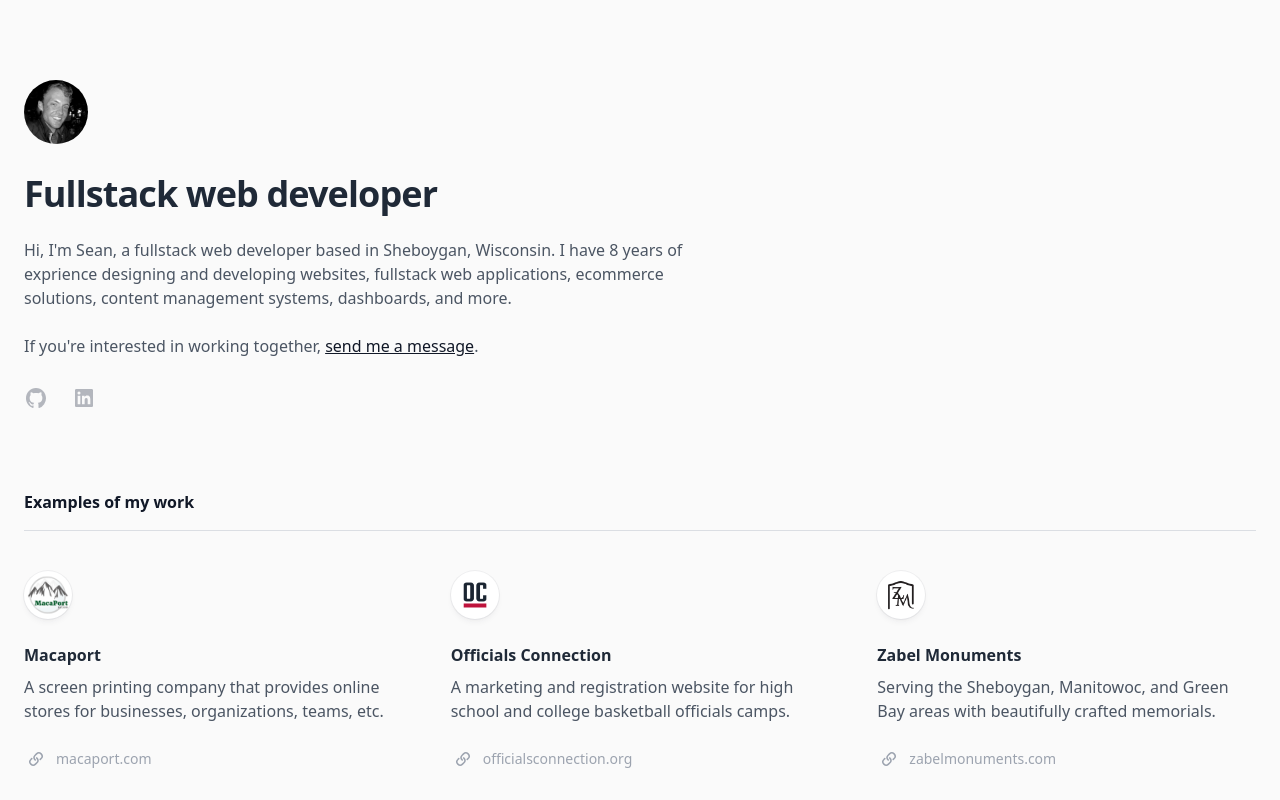
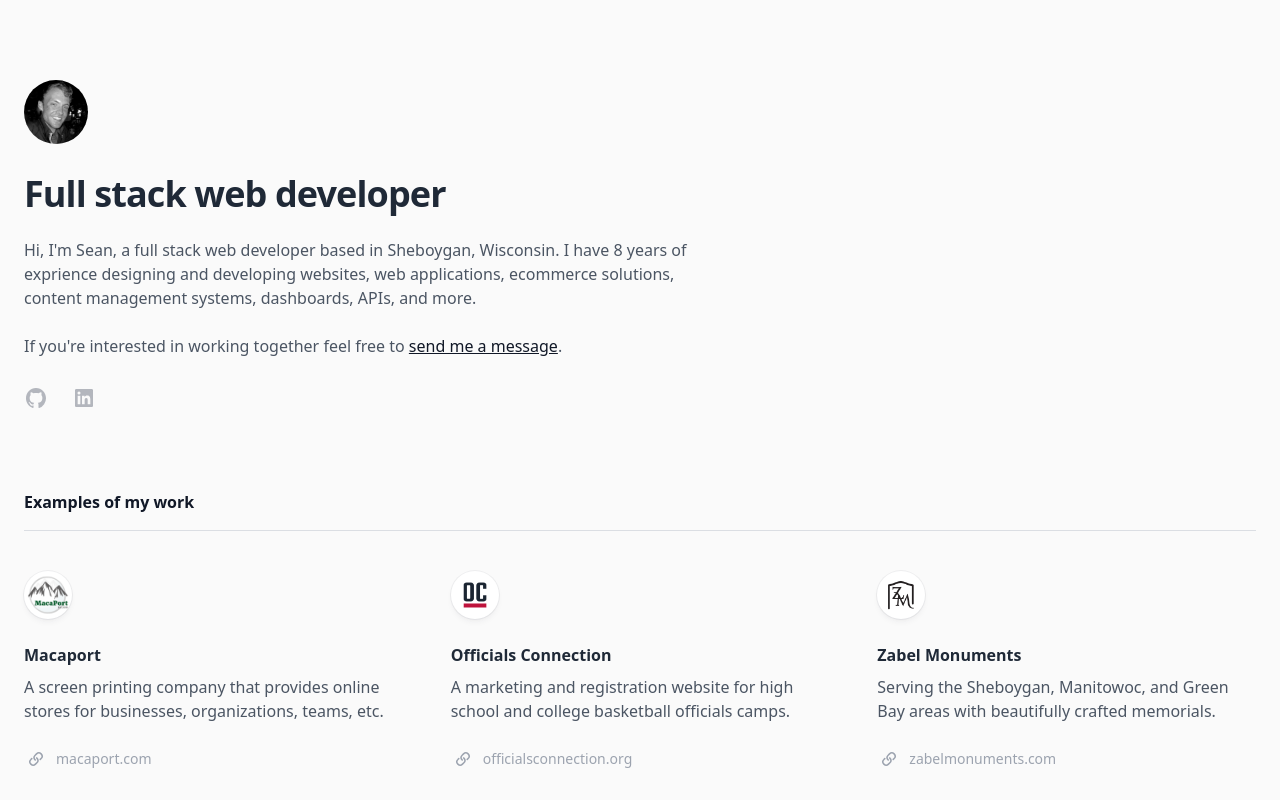
Before and after one commit to seanhasenstein/seanhasenstein.com, a Next.js app: page / in a window 1280 px wide. Shown: the top 800 px of the page. Built offline with nearby package versions, Linux system fonts and the light colour scheme.

Commit message:
update written copy

```diff
--- a/components/Layout.tsx
+++ b/components/Layout.tsx
@@ -7,7 +7,7 @@ type Props = {
 };
 
 export default function Layout(props: Props) {
-  const defaultTitle = 'Sean Hasenstein | Fullstack Web Developer';
+  const defaultTitle = 'Sean Hasenstein | Full Stack Web Developer';
 
   return (
     <div className="h-screen flex flex-col justify-between">
--- a/pages/index.tsx
+++ b/pages/index.tsx
@@ -17,16 +17,16 @@ export default function Home() {
           className="h-16 w-16 bg-gray-500 rounded-full"
         />
         <h1 className="mt-6 text-4xl font-bold tracking-tight text-gray-800">
-          Fullstack web developer
+          Full stack web developer
         </h1>
         <p className="mt-6 max-w-2xl text-gray-600">
-          Hi, I'm Sean, a fullstack web developer based in Sheboygan, Wisconsin.
-          I have {new Date().getFullYear() - 2014} years of exprience designing
-          and developing websites, fullstack web applications, ecommerce
-          solutions, content management systems, dashboards, and more.
+          Hi, I'm Sean, a full stack web developer based in Sheboygan,
+          Wisconsin. I have {new Date().getFullYear() - 2014} years of exprience
+          designing and developing websites, web applications, ecommerce
+          solutions, content management systems, dashboards, APIs, and more.
         </p>
         <p className="mt-6 max-w-2xl text-gray-600">
-          If you're interested in working together,{' '}
+          If you're interested in working together feel free to{' '}
           <a
             href="mailto:seanhasenstein@gmail.com"
             target="_blank"
```
